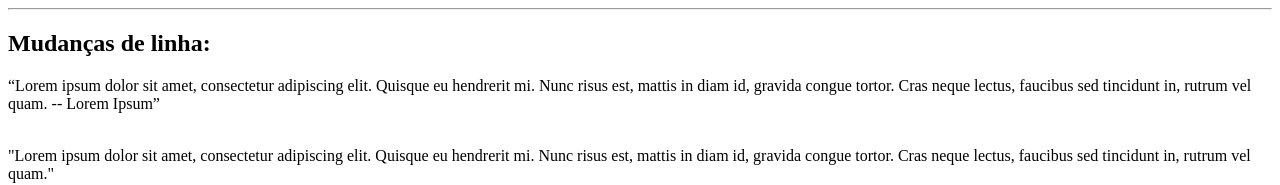
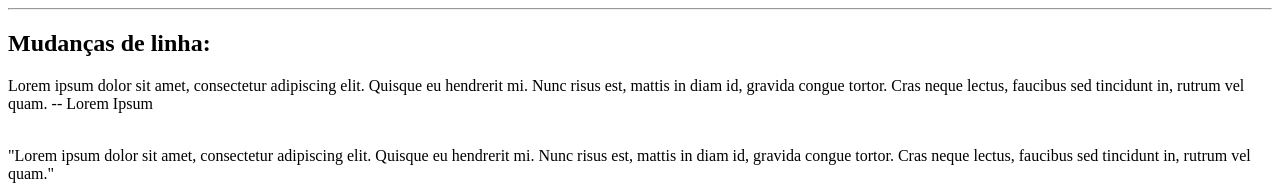
Before and after one commit to andre-assis/andre-assis.github.io, a plain HTML site: page aula2/atividade01.html in a window 1280 px wide. Shown: the top 185 px of the page. Drawn offline with Linux system fonts and the light colour scheme.

Commit message:
atualizacao atividade 01

```diff
--- a/aula2/atividade01.html
+++ b/aula2/atividade01.html
@@ -9,7 +9,7 @@
         <div>
             <h2>Mudanças de linha:</h2>
 
-            <q>Lorem ipsum dolor sit amet, consectetur adipiscing elit. Quisque eu hendrerit mi. Nunc risus est, mattis in diam id, gravida congue tortor. Cras neque lectus, faucibus sed tincidunt in, rutrum vel quam. -- Lorem Ipsum</q>
+            <p>Lorem ipsum dolor sit amet, consectetur adipiscing elit. Quisque eu hendrerit mi. Nunc risus est, mattis in diam id, gravida congue tortor. Cras neque lectus, faucibus sed tincidunt in, rutrum vel quam. -- Lorem Ipsum</p>
 
             <p><br>"Lorem ipsum dolor sit amet, consectetur adipiscing elit. Quisque eu hendrerit mi. Nunc risus est, mattis in diam id, gravida congue tortor. Cras neque lectus, faucibus sed tincidunt in, rutrum vel quam." </p>
             <blockquote>--Lorem Ipsum</blockquote><br>
```
